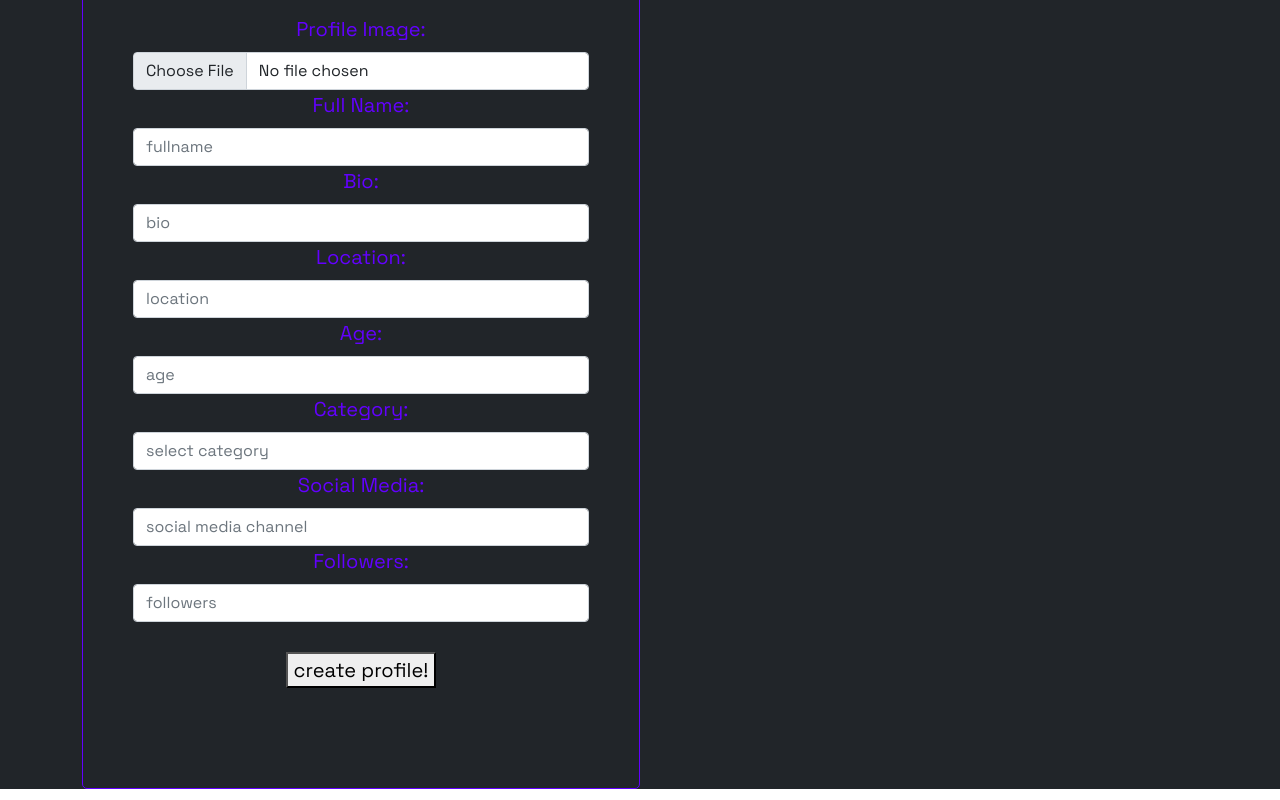
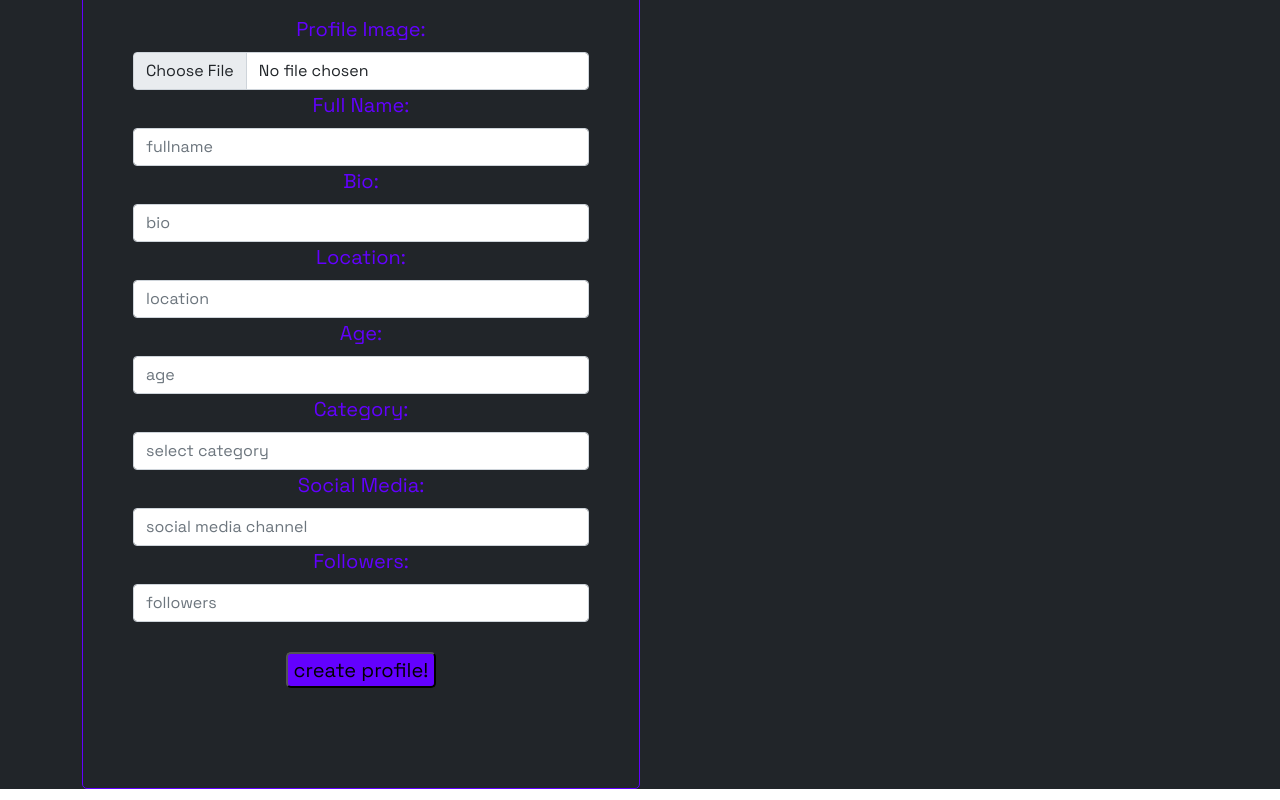
Before and after one commit to elizparisi/genuinfluence, a React (Create React App) app: page / in a window 1280 px wide. Shown: the part 1662-2462 px from the top of the page. Built offline with nearby package versions, Linux system fonts and the light colour scheme.

Commit message:
style create profile button

```diff
--- a/src/index.css
+++ b/src/index.css
@@ -112,3 +112,12 @@
   border: 1px solid;
   padding: 100px 50px;
 }
+
+.profile-button {
+  display: inline-block;
+  font-weight: 400;
+  background: #6300FF;
+  text-align: center;
+  text-decoration: none;
+  border-radius: 5px;
+}
```
